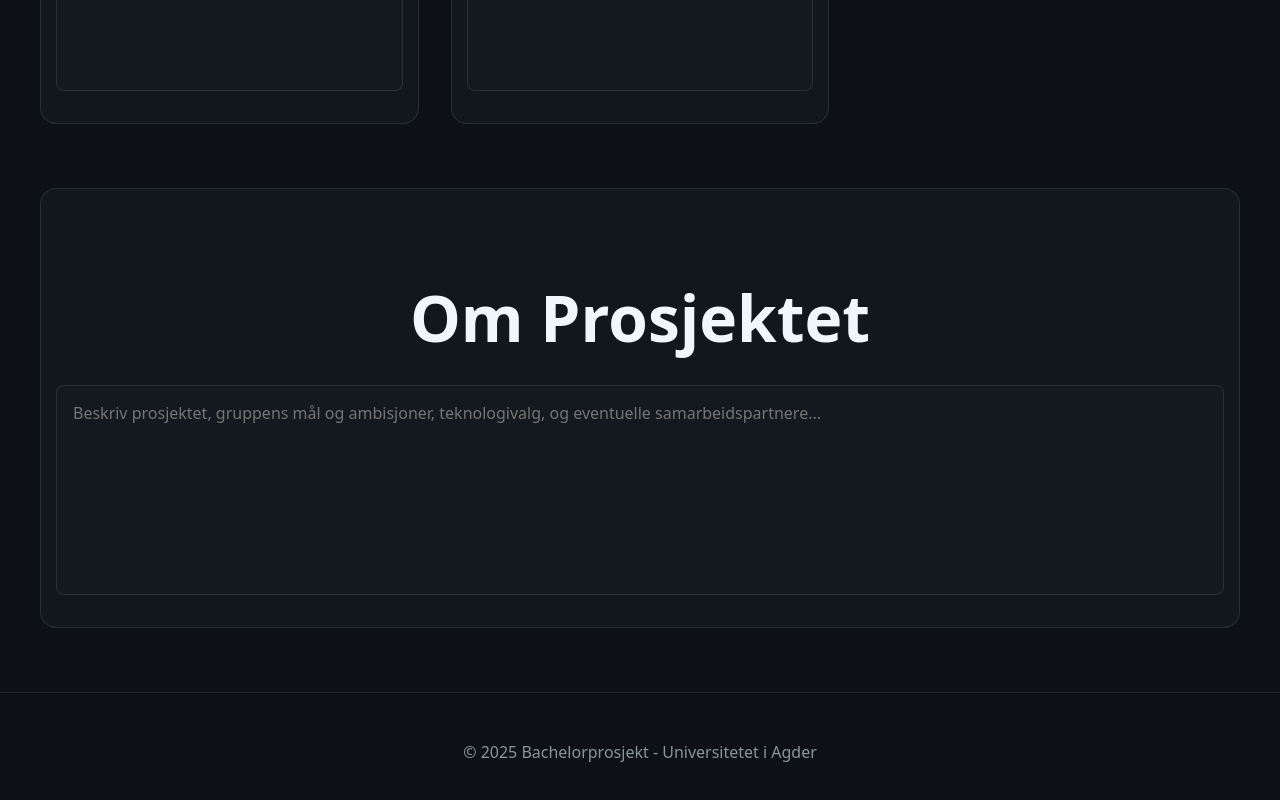
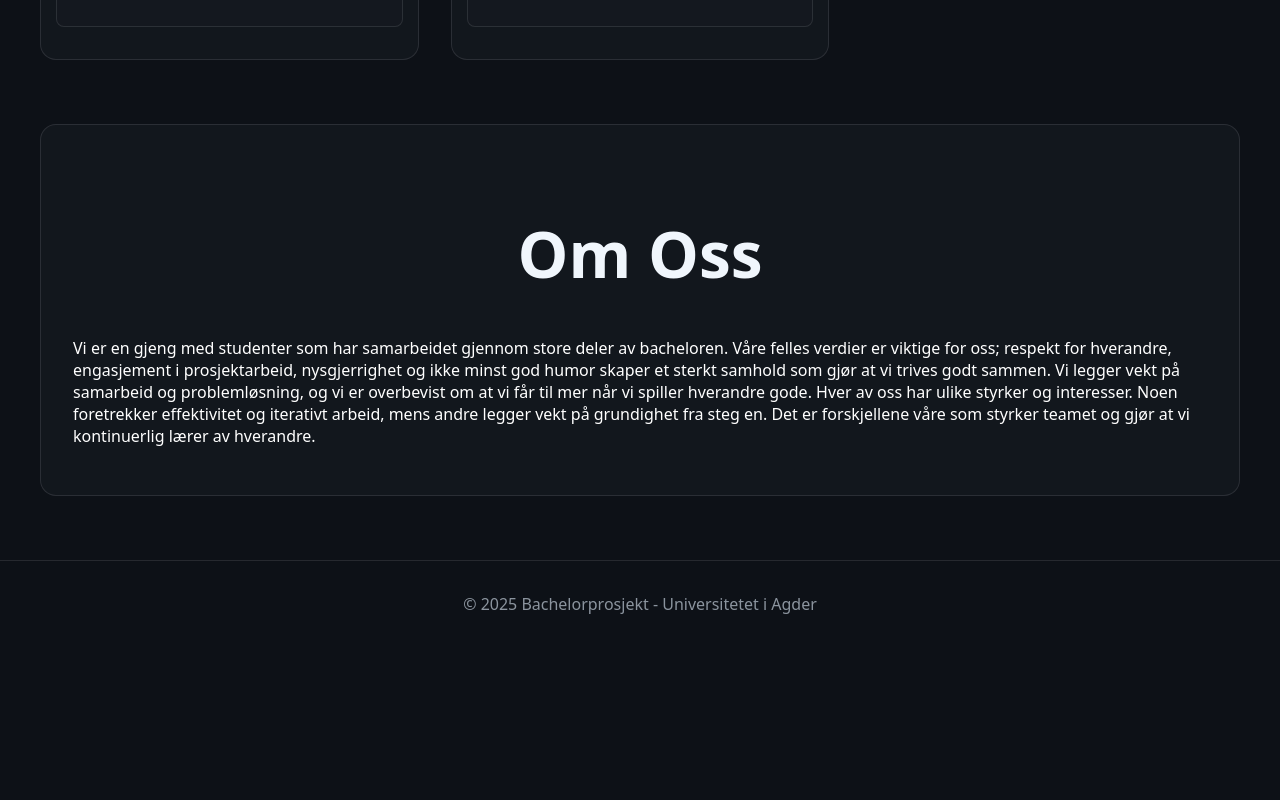
Before and after one commit to FrankUia/reboot, a Next.js app: page / in a window 1280 px wide. Shown: the part 1514-2314 px from the top of the page. After the commit the page ends 2161 px from the top, so only its background shows below. Built offline with nearby package versions, Linux system fonts and the light colour scheme.

Commit message:
add: skrive om oss
- endret Om prosjektet til Om oss og la inn førsteutkast av teskt

```diff
--- a/src/app/page.tsx
+++ b/src/app/page.tsx
@@ -94,12 +94,18 @@ export default function Home() {
         </section>
 
         <section id="about" className="team-card">
-          <h2 className="title">Om Prosjektet</h2>
-          <textarea
-            className="textarea"
-            placeholder="Beskriv prosjektet, gruppens mål og ambisjoner, teknologivalg, og eventuelle samarbeidspartnere..."
-            rows={8}
-          />
+          <h2 className="title">Om Oss</h2>
+          <p>
+            Vi er en gjeng med studenter som har samarbeidet gjennom store deler av bacheloren.
+            Våre felles verdier er viktige for oss; respekt for hverandre, engasjement i prosjektarbeid,
+            nysgjerrighet og ikke minst god humor skaper et sterkt samhold som gjør at vi trives godt sammen.
+            Vi legger vekt på samarbeid og problemløsning, og vi er overbevist om at vi får til
+            mer når vi spiller hverandre gode. Hver av oss har ulike styrker og interesser. Noen foretrekker effektivitet og iterativt
+            arbeid, mens andre legger vekt på grundighet fra steg en. Det er forskjellene våre som styrker teamet og
+            gjør at vi kontinuerlig lærer av hverandre.
+
+
+          </p>
         </section>
       </main>
 
--- a/src/app/styles.css
+++ b/src/app/styles.css
@@ -58,7 +58,7 @@ body {
 }
 
 .main {
-  padding: 8rem 2rem 4rem;
+  padding: 4rem 2rem 4rem;
   max-width: 1200px;
   margin: 0 auto;
 }
@@ -146,7 +146,7 @@ body {
 .footer {
   text-align: center;
   color: var(--text-secondary);
-  padding: 2rem;
+  padding: 1rem;
   border-top: 1px solid var(--border-color);
 }
 
```
